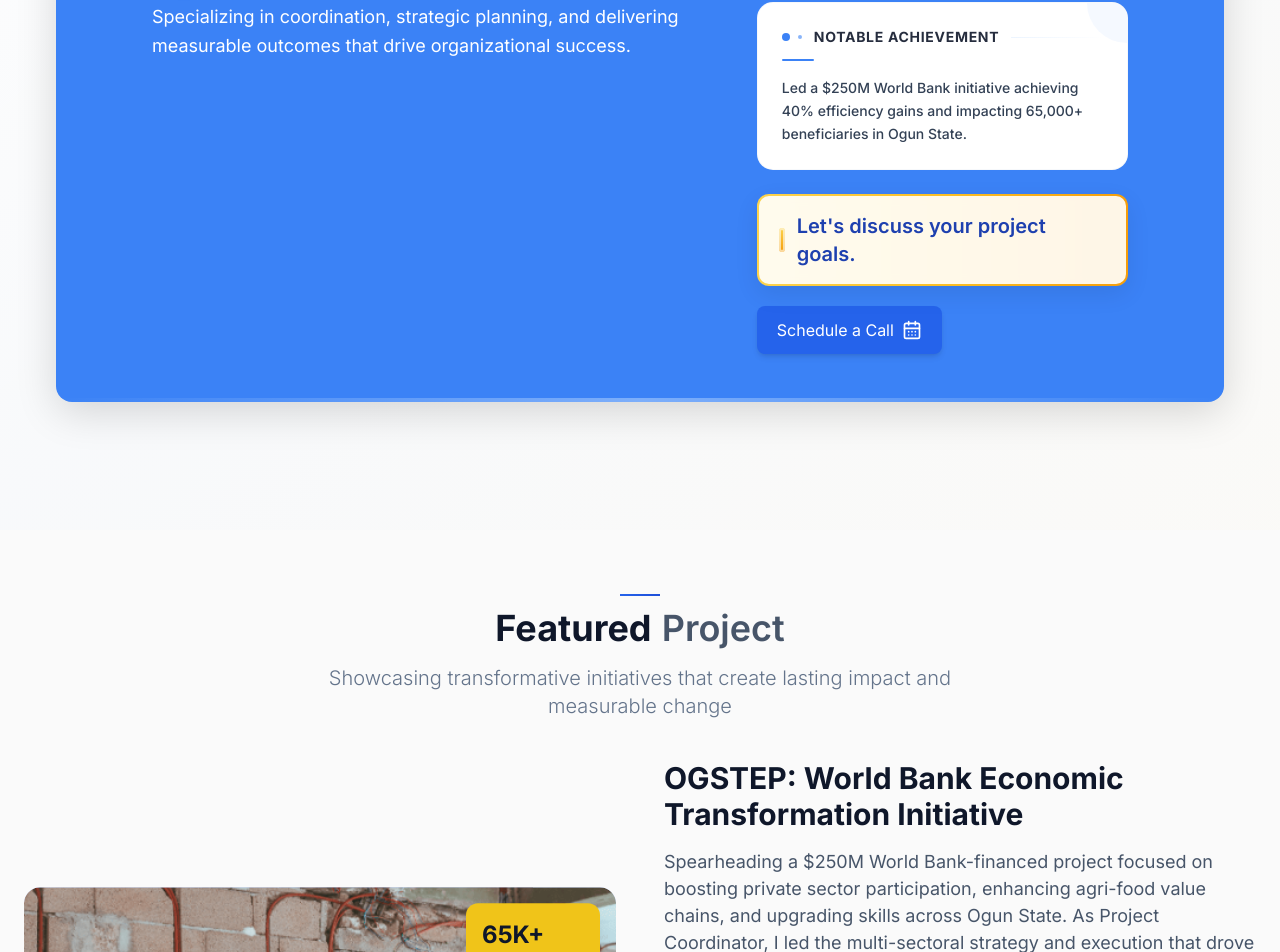
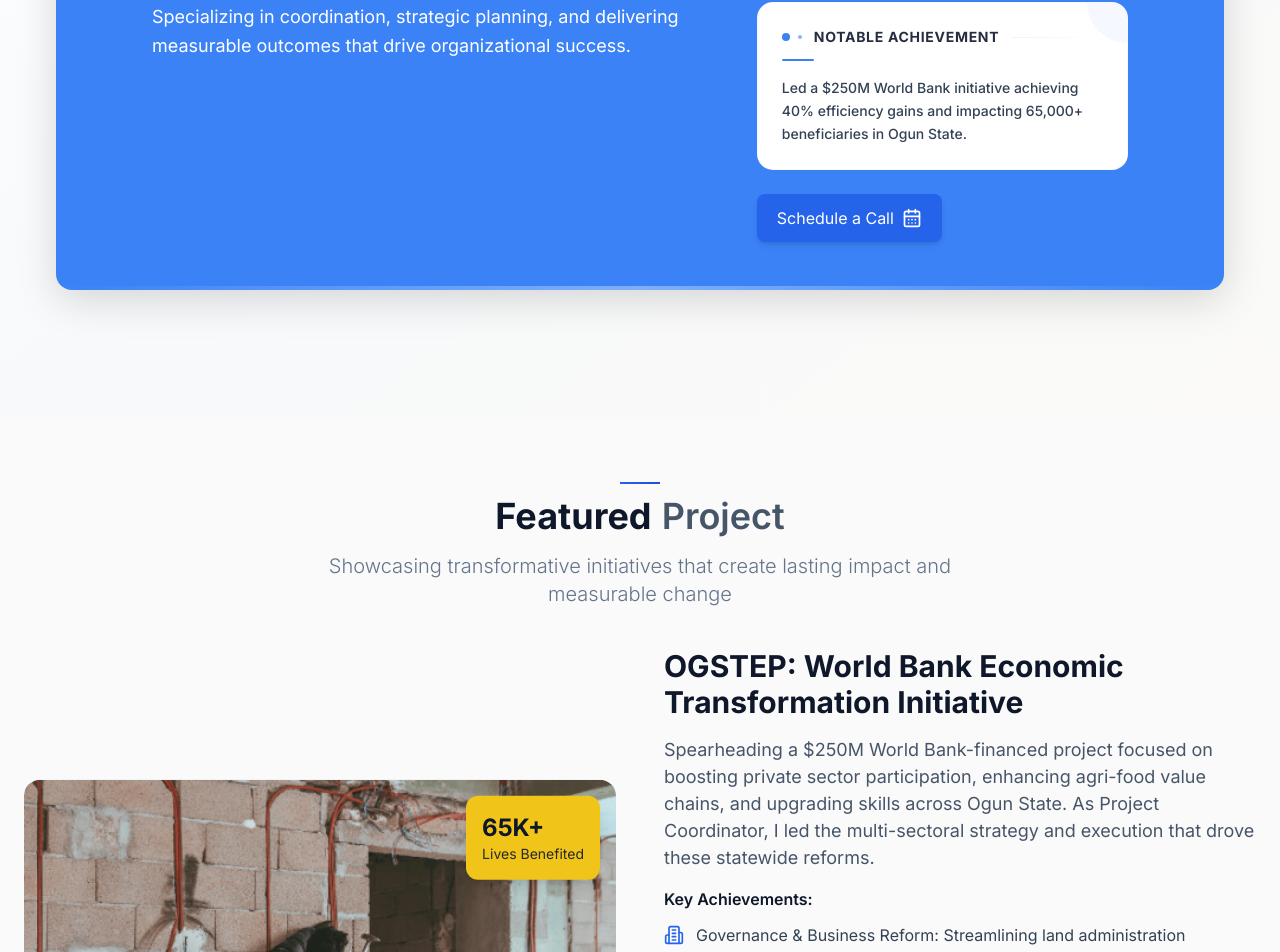
Before and after one commit to Paulkelvin/Mosun-Owo-Odusi, a Next.js app: page / in a window 1280 px wide. Shown: the part 1791-2743 px from the top of the page. Built offline with nearby package versions, Linux system fonts and the light colour scheme.

Commit message:
Remove last 2 testimonials from homepage, update testimonial images for Unyime and Toyosi, and remove 'Let's discuss your project goals' banner from expertise tabs

```diff
--- a/components/ExpertiseTabs.tsx
+++ b/components/ExpertiseTabs.tsx
@@ -338,17 +338,6 @@ export default function ExpertiseTabs() {
                           animate={{ opacity: 1, y: 0 }}
                           transition={{ duration: 0.4, delay: 0.7 }}
                         >
-                          {/* Accent Banner (CTA Primer) - Premium gradient-bordered callout */}
-                          <div className="relative mt-5 mb-5">
-                            <div className="rounded-xl p-[2px] bg-gradient-to-r from-amber-300 via-amber-400 to-amber-500 shadow-[0_8px_24px_rgba(0,0,0,0.08)]">
-                              <div className="rounded-[10px] bg-white/90 backdrop-blur-sm px-5 py-4">
-                                <div className="flex items-center gap-3">
-                                  <span className="inline-block h-6 w-1.5 rounded-full bg-gradient-to-b from-amber-300 to-amber-500 shadow-[0_0_0_2px_rgba(255,255,255,0.6)_inset]" />
-                                  <span className="font-semibold text-primary-800 text-lg lg:text-xl">                            <span className="relative z-10">Let&apos;s discuss your project goals.</span></span>
-                                </div>
-                              </div>
-                            </div>
-                          </div>
                           <Link
                             href="/contact"
                             className="inline-flex items-center rounded-lg bg-primary-600 px-5 py-3 text-white shadow-md transition-colors hover:bg-primary-700 focus:outline-none focus-visible:ring-2 focus-visible:ring-primary-500 focus-visible:ring-offset-2"
--- a/components/TestimonialPreview.tsx
+++ b/components/TestimonialPreview.tsx
@@ -21,6 +21,7 @@ const testimonials: Testimonial[] = [
     name: 'Unyime Eyo',
     role: 'CHARTERED MANAGEMENT CONSULTANT',
     project: 'OGSTEP TEAM MEMBER',
+    imageSrc: '/images/unyime-eyo.png',
   },
   {
     quote:
@@ -28,23 +29,8 @@ const testimonials: Testimonial[] = [
     highlights: ['administrator', 'precision', 'professionalism'],
     name: 'Toyosi Babatunde',
     role: 'GLOBAL PARENTING COACH & AUTHOR',
-    project: 'PROFESSIONAL RECOMMENDATION',
-  },
-  {
-    quote:
-      'Her strategic thinking and people-first leadership deliver measurable outcomes and sustainable change.',
-    highlights: ['strategic', 'leadership', 'measurable'],
-    name: 'Partner',
-    role: 'PARTNER',
-    project: 'EDUCATION INITIATIVE',
-  },
-  {
-    quote:
-      'Brings structure, empathy, and momentum—teams perform at their best under her guidance.',
-    highlights: ['structure', 'empathy', 'momentum'],
-    name: 'Director',
-    role: 'DIRECTOR',
-    project: 'PROGRAM DELIVERY',
+    project: 'OGSTEP TEAM MEMBER',
+    imageSrc: '/images/toyosi-babatunde.png',
   },
 ]
 
@@ -108,7 +94,7 @@ export default function TestimonialPreview() {
               <div className="flex items-center gap-4 pt-4 border-t border-slate-200">
                 <div className="relative w-12 h-12 rounded-full overflow-hidden bg-slate-200 flex-shrink-0 ring-2 ring-primary-100">
                   <Image
-                    src="/images/mosun-portrait.png"
+                    src={t.imageSrc || '/images/mosun-portrait.png'}
                     alt={`${t.name} profile`}
                     fill
                     className="object-cover"
```
